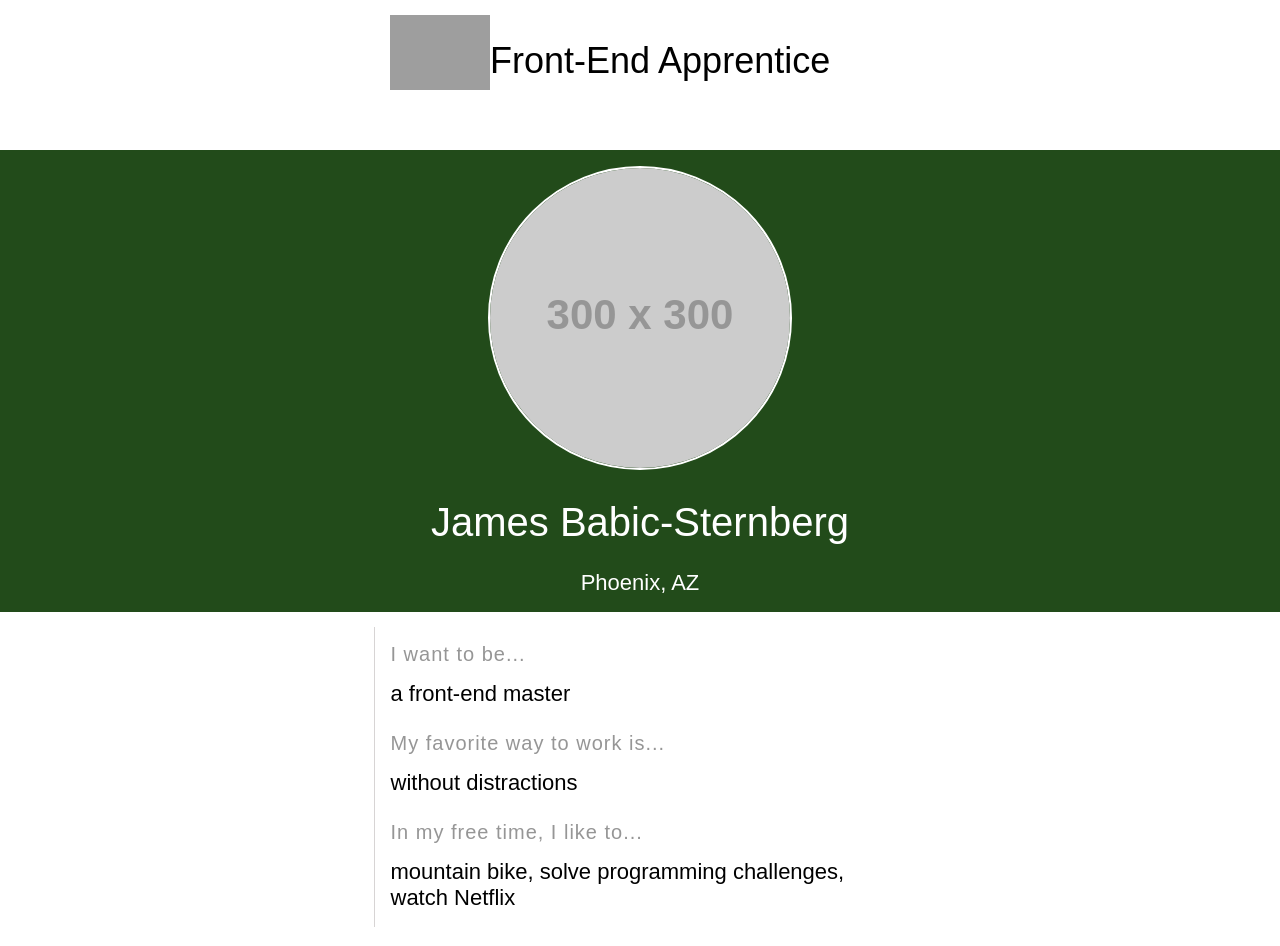
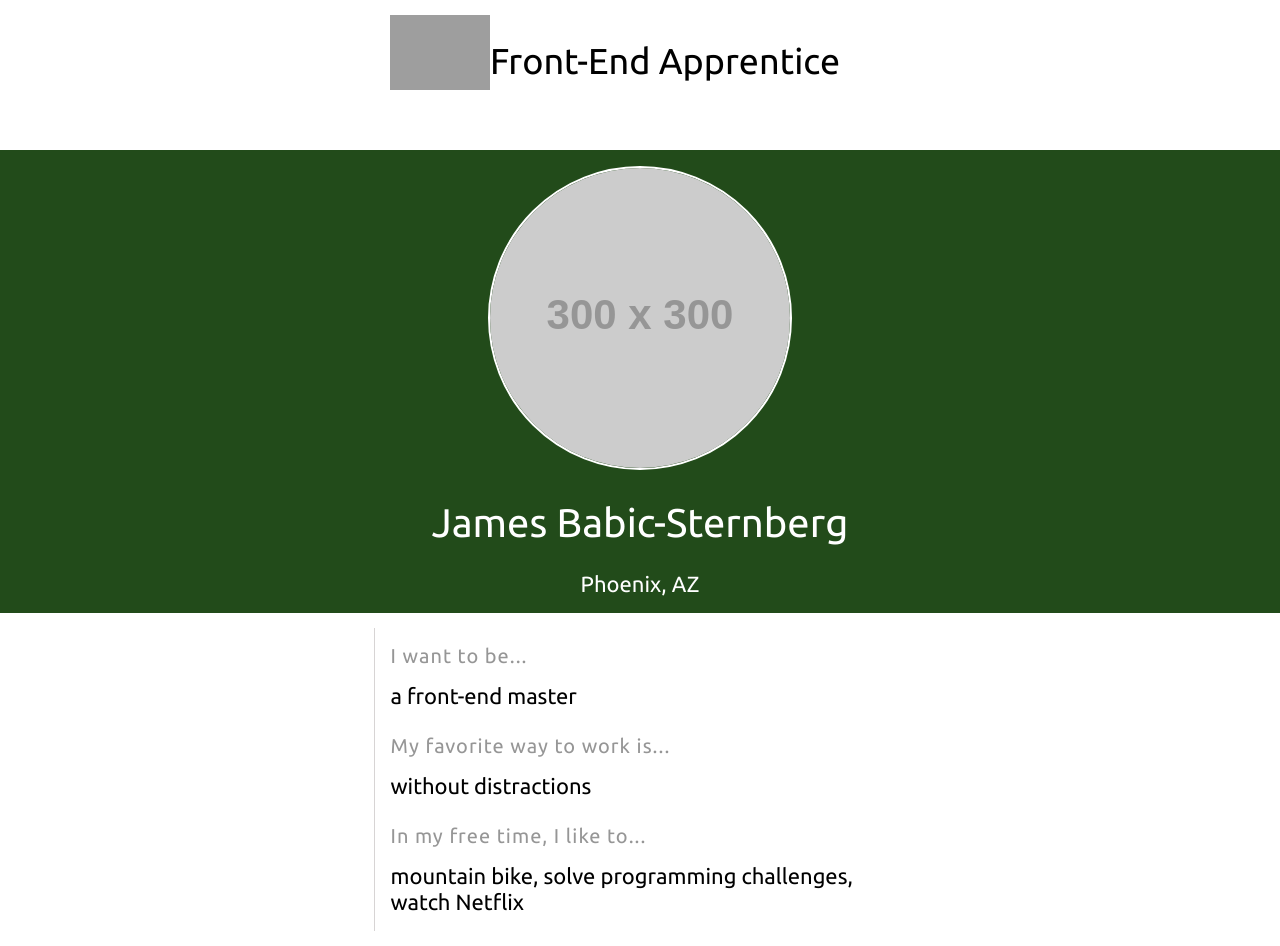
Before and after one commit to jamiebs45/about-me, a plain HTML site: page index.html in a window 1280 px wide. Drawn offline with Linux system fonts and the light colour scheme; grey boxes are pictures that could not be loaded; placeholder pictures from the web are drawn by us.

Commit message:
Change font

```diff
--- a/index.html
+++ b/index.html
@@ -4,7 +4,7 @@
         <title>About Me</title>
         <meta charset="utf-8">
         <meta name="viewport" content="width=device-width, initial-scale=1">
-        <link href="http://fonts.googleapis.com/css?family=Source+Sans+Pro:300,400,600,700" rel="stylesheet">
+        <link href='http://fonts.googleapis.com/css?family=Ubuntu' rel='stylesheet' type='text/css'>
         <link rel="stylesheet" href="styles.css">
     </head>
     <body>
--- a/styles.css
+++ b/styles.css
@@ -1,5 +1,5 @@
 body {
-  font-family: sans-serif;
+  font-family: 'Ubuntu', sans-serif;
   margin: 0;
 }
 
```
